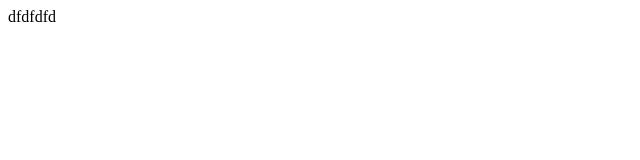
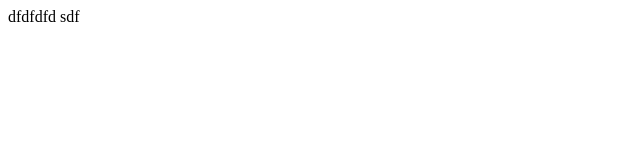
Before and after one commit to CoderProsenjit/gittry, a plain HTML site: page index.html in a window 1280 px wide. Shown: the full height of the page, 0-640 px from the left. Drawn offline with Linux system fonts and the light colour scheme.

Commit message:
add some text on index page

```diff
--- a/index.html
+++ b/index.html
@@ -7,6 +7,6 @@
     <title>home page</title>
 </head>
 <body>dfdfdfd
-
+    sdf
 </body>
 </html>
```
